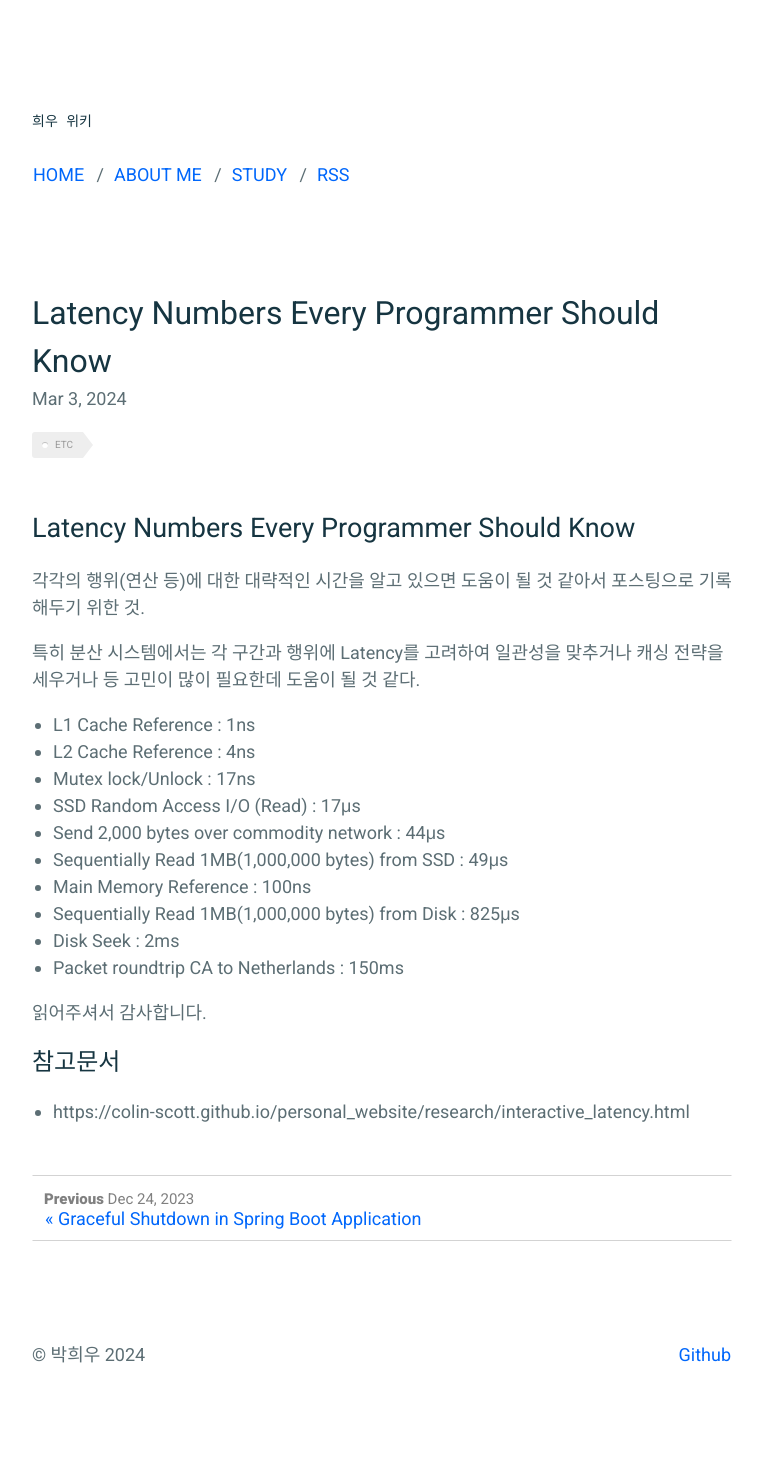
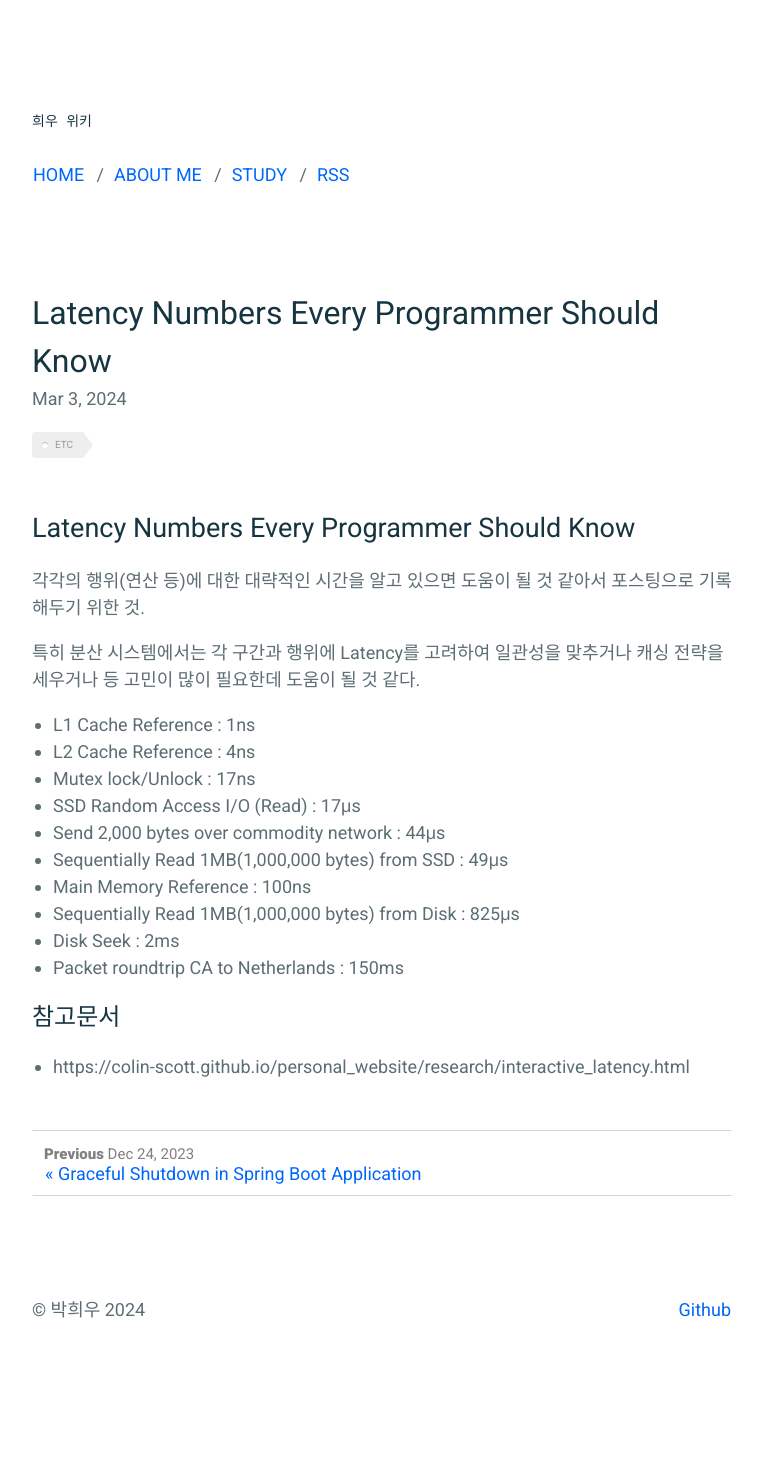
Before and after one commit to parkhuiwo0/parkhuiwo0.github.io, a Jekyll site: the page built from _posts/2024-03-03-Latency-Numbers.md, in a window 1280 px wide. Shown: the whole page, without its empty margins (258-1020 px from the left). Built offline with Jekyll 4.4.1, drawn with Linux system fonts in a browser that asks for light colours; after the commit the page ends 1423 px from its top, so only the background shows below that.

Commit message:
Update 2024-03-03-Latency-Numbers.md

```diff
--- a/_posts/2024-03-03-Latency-Numbers.md
+++ b/_posts/2024-03-03-Latency-Numbers.md
@@ -24,7 +24,6 @@ comments: true
 - Disk Seek : 2ms
 - Packet roundtrip CA to Netherlands : 150ms
 
-읽어주셔서 감사합니다.
 
 ## 참고문서
 - https://colin-scott.github.io/personal_website/research/interactive_latency.html
```
